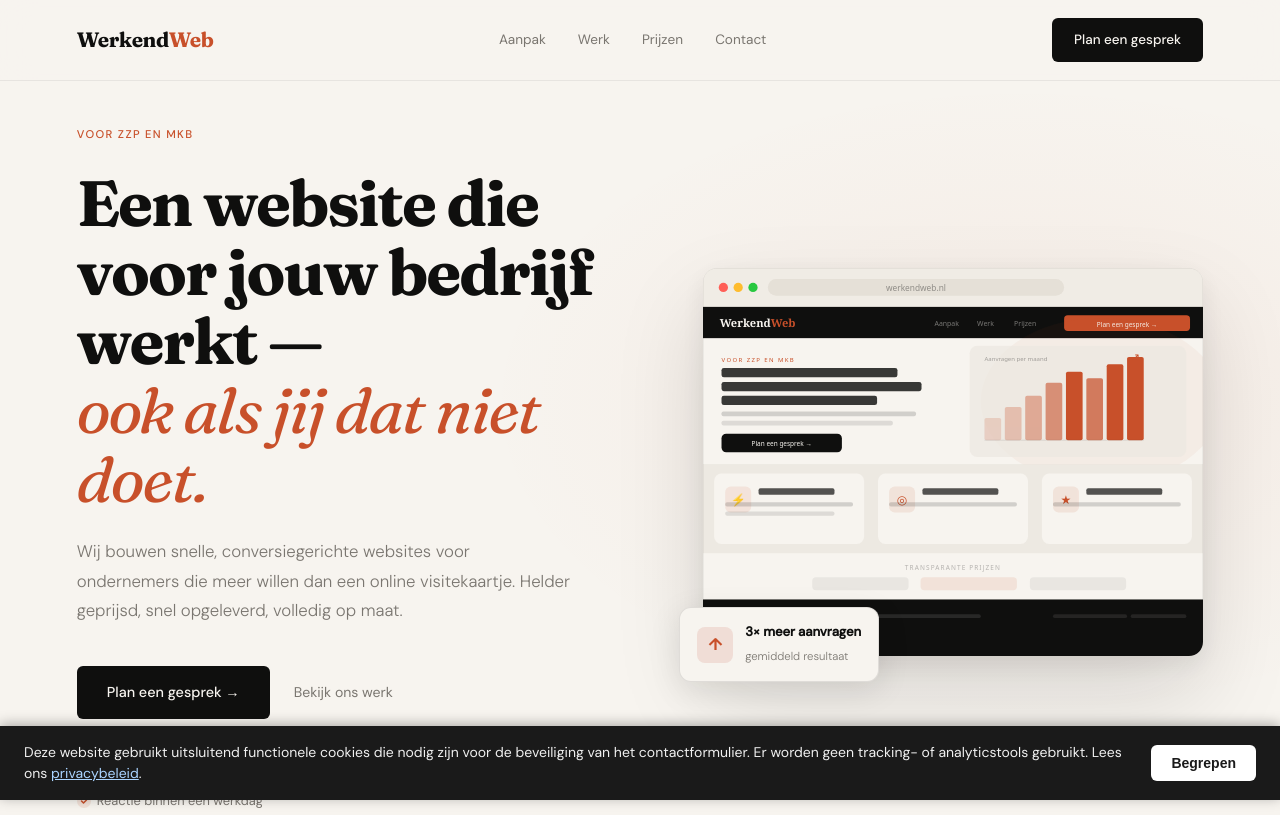
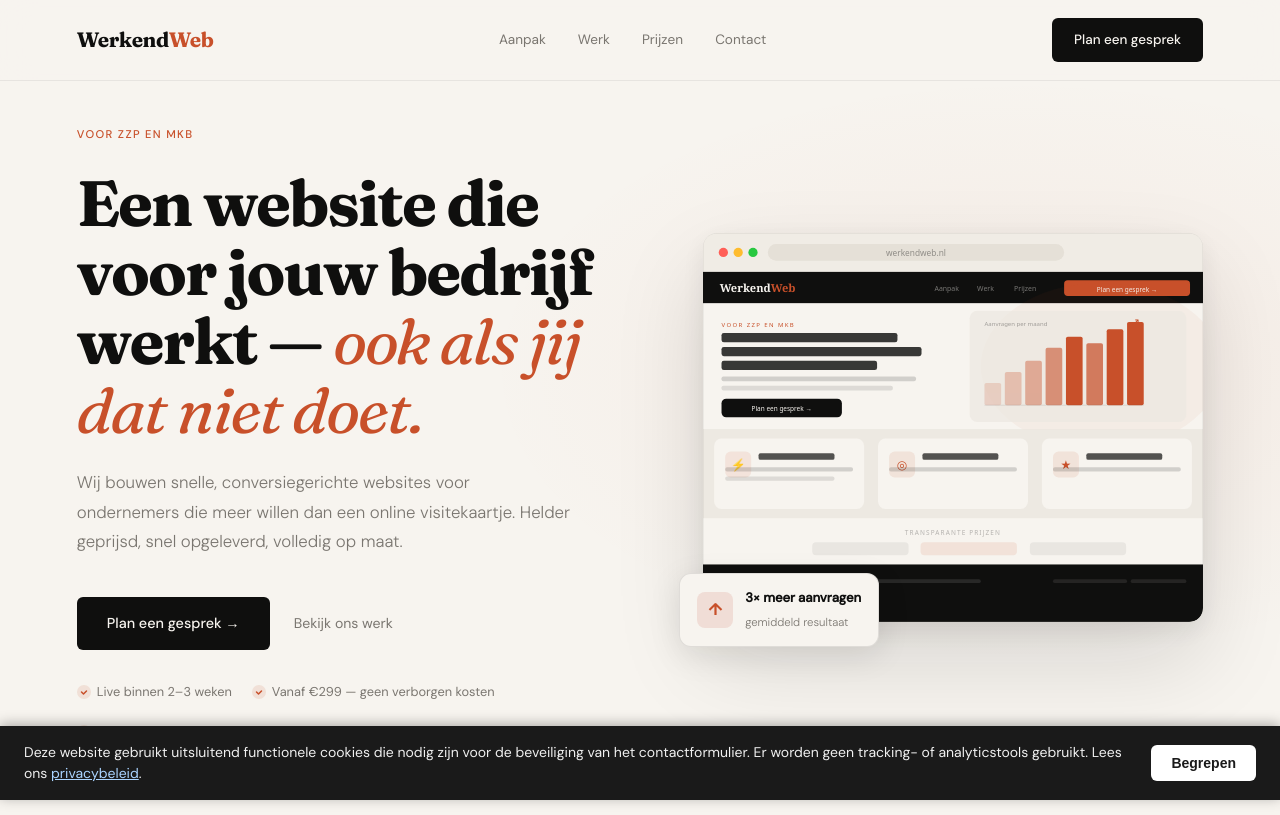
Before and after one commit to Abbout12/Werkendweb-site, a website: page public/index.html in a window 1280 px wide. Shown: the top 815 px of the page. Drawn offline with Linux system fonts and the light colour scheme.

Commit message:
nog een br weg gehaald

```diff
--- a/public/index.html
+++ b/public/index.html
@@ -112,7 +112,7 @@
   <div class="hero-content">
     <div class="hero-label">Voor ZZP en MKB</div>
 
-    <h1>Een website die voor jouw bedrijf werkt &mdash;<br>
+    <h1>Een website die voor jouw bedrijf werkt &mdash;
         <em>ook als jij dat niet doet.</em></h1>
 
     <p class="hero-sub">
```
